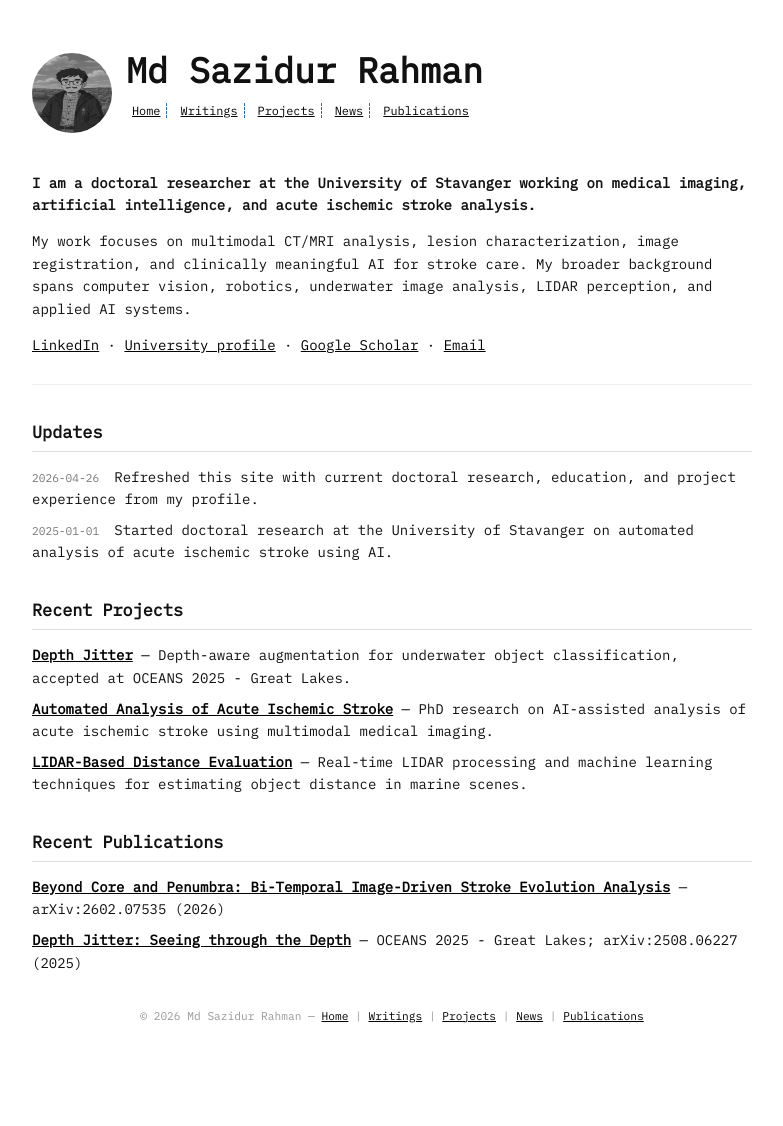
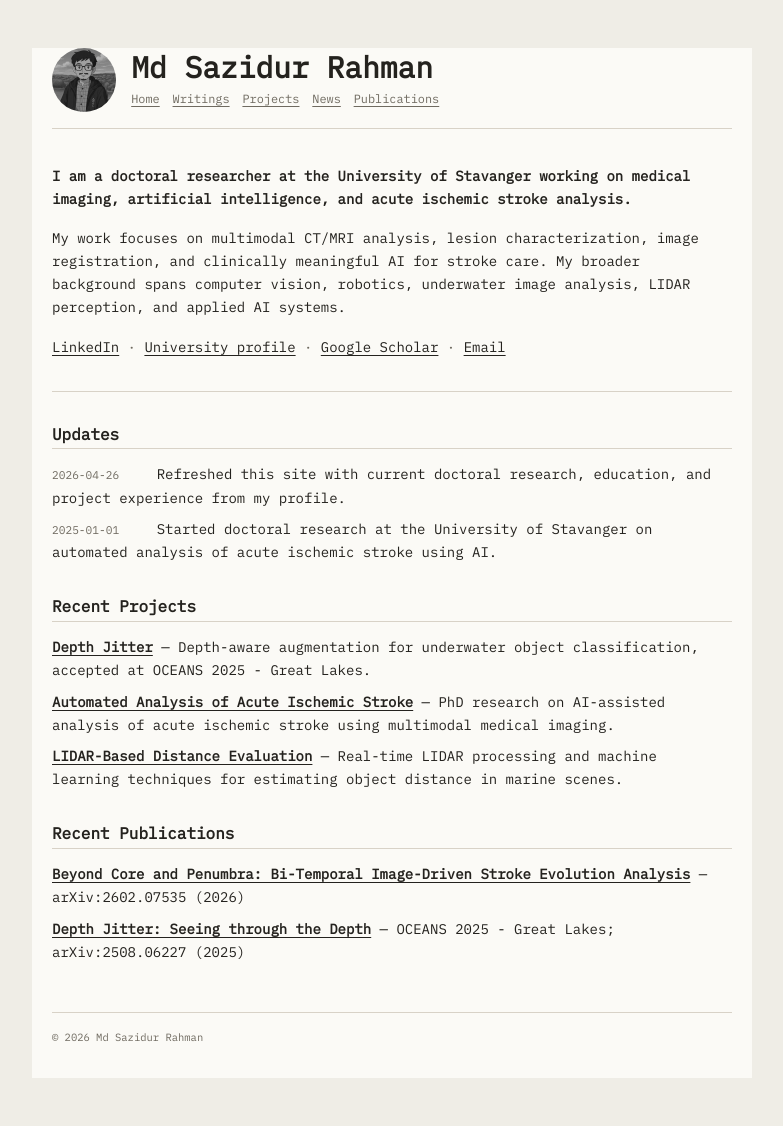
Before and after one commit to yokko123/yokko123.github.io, a Jekyll site: the page built from index.html, in a window 1280 px wide. Shown: the whole page, without its empty margins (248-1031 px from the left). Built offline with Jekyll 4.4.1, drawn with Linux system fonts in a browser that asks for light colours; before the commit the page ends 1067 px from its top, so only the background shows below that.

Commit message:
Tidy vintage site styling

```diff
--- a/_layouts/default.html
+++ b/_layouts/default.html
@@ -6,68 +6,31 @@
   <link href="https://fonts.googleapis.com/css2?family=IBM+Plex+Mono&display=swap" rel="stylesheet">
   <link rel="stylesheet" href="/style.css">
   <link rel="icon" href="/avatar.jpeg" type="image/png">
-  <style>
-    .header {
-      display: flex;
-      align-items: center;
-      gap: 1em;
-      margin-bottom: 2em;
-    }
-    .header img {
-      width: 80px;
-      height: 80px;
-      border-radius: 50%;
-      filter: grayscale(100%);
-      transition: filter 180ms ease;
-    }
-    .header img:hover,
-    .header img:focus {
-      filter: grayscale(0%);
-    }
-    .header-title {
-      display: flex;
-      flex-direction: column;
-      gap: 0.2em;
-    }
-    .nav a {
-      padding: 0 0.5em;
-      border-right: 1px dashed #2b6cb0;
-      text-decoration: underline;
-      color: #000;
-    }
-    .nav a:last-child {
-      border-right: none;
-    }
-  </style>
 </head>
 <body>
 
-  <div class="header">
-    <img src="/avatar.jpeg" alt="Avatar of Md Sazidur Rahman">
+  <header class="site-header">
+    <a class="avatar-link" href="/" aria-label="Home">
+      <img class="site-avatar" src="/avatar.jpeg" alt="Avatar of Md Sazidur Rahman">
+    </a>
     <div class="header-title">
-      <h1 style="margin: 0;">Md Sazidur Rahman</h1>
-      <div class="nav">
+      <h1 class="site-title">Md Sazidur Rahman</h1>
+      <nav class="nav" aria-label="Primary">
         <a href="/">Home</a>
         <a href="/essays">Writings</a>
         <a href="/projects">Projects</a>
         <a href="/news">News</a>
         <a href="/publications">Publications</a>
-      </div>
+      </nav>
     </div>
-  </div>
+  </header>
 
   <main>
     {{ content }}
   </main>
 
-  <footer>
-    <p class="footer">&copy; {{ site.time | date: "%Y" }} Md Sazidur Rahman —
-      <a href="/">Home</a> |
-      <a href="/essays">Writings</a> |
-      <a href="/projects">Projects</a> |
-      <a href="/news">News</a> |
-      <a href="/publications">Publications</a>
-    </p>
+  <footer class="footer">
+    &copy; {{ site.time | date: "%Y" }} Md Sazidur Rahman
   </footer>
 
 </body>
--- a/style.css
+++ b/style.css
@@ -1,30 +1,83 @@
+:root {
+  --paper: #fbfaf6;
+  --desk: #efede6;
+  --ink: #24221e;
+  --muted: #6f6a60;
+  --rule: #d8d2c7;
+  --accent: #713232;
+}
+
+html {
+  background: var(--desk);
+}
+
 body {
   font-family: 'IBM Plex Mono', monospace;
-  background-color: #ffffff;
-  color: #111;
-  max-width: 720px;
-  margin: 3em auto;
-  padding: 0 1em;
-  line-height: 1.6;
+  background: var(--paper);
+  color: var(--ink);
+  max-width: 680px;
+  margin: 3rem auto;
+  padding: 0 1.25rem 2rem;
+  line-height: 1.65;
   font-size: 14px;
+  letter-spacing: 0;
 }
 
 @media (max-width: 600px) {
   body {
     font-size: 13px;
+    margin: 1.5rem auto;
   }
 }
 
-.header h1 {
-  font-size: 2.5em;
-  font-weight: 900;
+.site-header {
+  display: flex;
+  align-items: center;
+  gap: 0.95rem;
+  margin-bottom: 2.25rem;
+  padding-bottom: 1rem;
+  border-bottom: 1px solid var(--rule);
+}
+
+.avatar-link {
+  display: inline-flex;
+  flex: 0 0 auto;
+}
+
+.site-avatar {
+  width: 64px;
+  height: 64px;
+  border-radius: 50%;
+  object-fit: cover;
+  filter: grayscale(100%) contrast(1.05);
+  transition: filter 180ms ease, transform 180ms ease;
+}
+
+.avatar-link:hover .site-avatar,
+.avatar-link:focus-visible .site-avatar {
+  filter: grayscale(0%);
+  transform: translateY(-1px);
+}
+
+.header-title {
+  display: flex;
+  flex-direction: column;
+  gap: 0.35rem;
+}
+
+.site-title {
+  margin: 0;
+  font-size: 1.85rem;
+  line-height: 1.05;
+  font-weight: 700;
 }
 
 h2 {
-  margin-top: 2em;
-  font-size: 1.2em;
-  border-bottom: 1px solid #ddd;
-  padding-bottom: 0.3em;
+  margin: 2rem 0 0.7rem;
+  font-size: 1rem;
+  line-height: 1.3;
+  border-bottom: 1px solid var(--rule);
+  padding-bottom: 0.25rem;
 }
 
 ul {
@@ -36,50 +89,59 @@ li {
   margin-bottom: 0.6em;
 }
 
+p {
+  margin: 0 0 1rem;
+}
+
 a {
-  color: #000000 !important;
+  color: var(--ink) !important;
   text-decoration: underline !important;
+  text-decoration-thickness: 1px !important;
+  text-underline-offset: 3px;
 }
 
 a:hover {
-  color: #000000;
-  text-decoration: underline;
+  color: var(--accent) !important;
 }
 
 .meta {
-  color: #777;
+  color: var(--muted);
+  display: inline-block;
   font-size: 0.8em;
   margin-right: 0.6em;
+  min-width: 5.6rem;
 }
 
 .nav {
+  display: flex;
+  flex-wrap: wrap;
+  gap: 0.25rem 0.8rem;
   font-size: 0.85em;
-  margin-bottom: 2em;
-  color: #999;
+  color: var(--muted);
 }
 
 .nav a {
-  padding: 0 0.5em;
-  border-right: 1px dashed #000;
-}
-
-.nav a:last-child {
-  border-right: none;
+  color: var(--muted) !important;
 }
 
 .nav a:hover {
-  color: #000;
+  color: var(--accent) !important;
+}
+
+.links {
+  color: var(--muted);
 }
 
 .footer {
-  text-align: center;
-  margin-top: 3em;
-  font-size: 0.8em;
-  color: #999;
+  margin-top: 3rem;
+  padding-top: 1rem;
+  border-top: 1px solid var(--rule);
+  font-size: 0.75em;
+  color: var(--muted);
 }
 
 hr {
   border: none;
-  border-top: 1px solid #eee;
-  margin: 2em 0;
+  border-top: 1px solid var(--rule);
+  margin: 2rem 0;
 }
```
